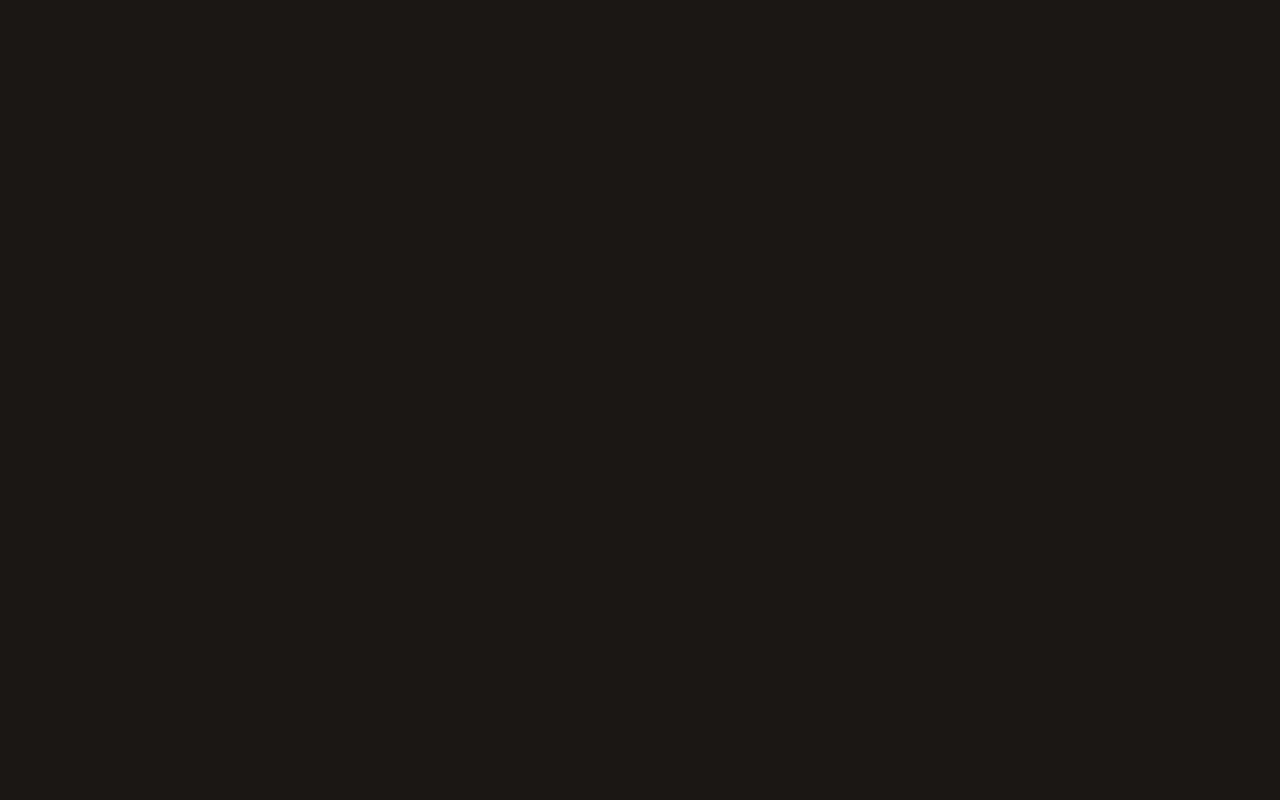
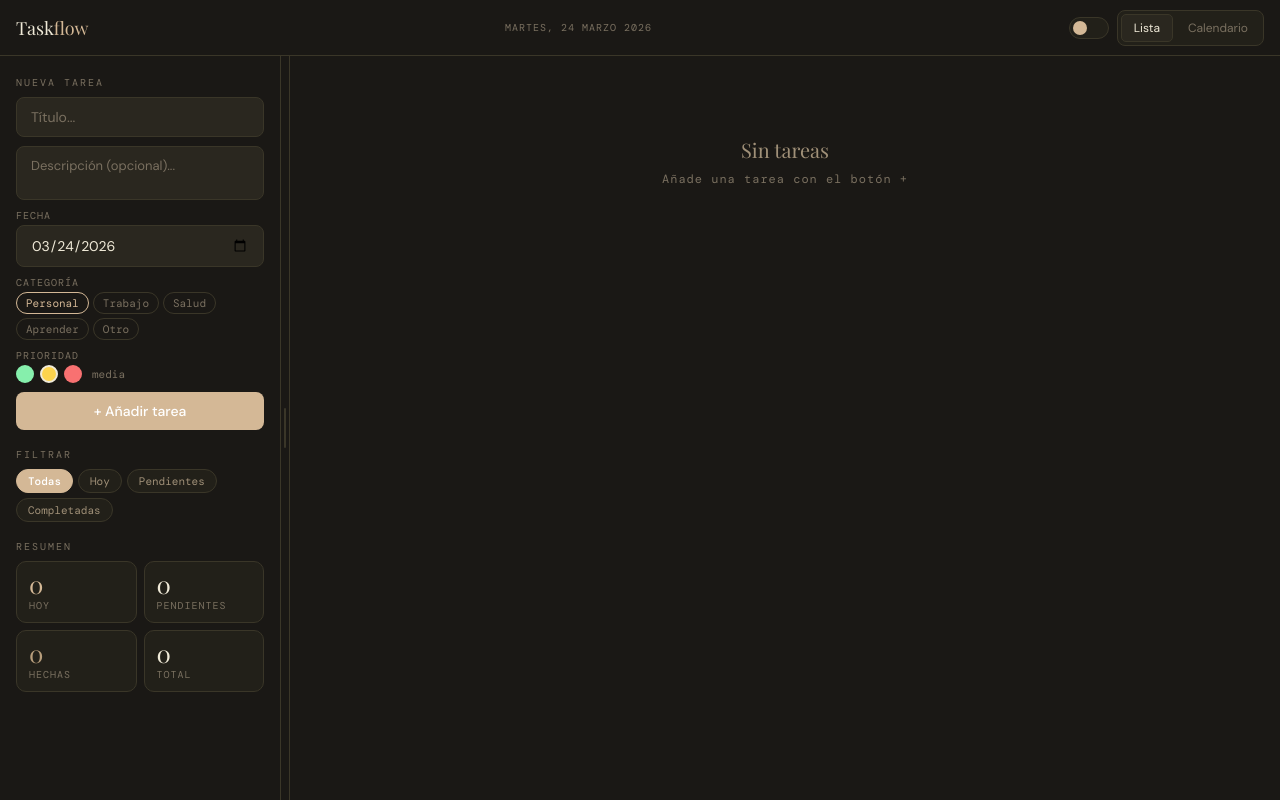
Before and after one commit to dipestana/taskFlow, a plain HTML site: page index.html in a window 1280 px wide. Drawn offline with nearby package versions, Linux system fonts and the light colour scheme; a web font is replaced by a local one.

Commit message:
Change app display from none to flex

```diff
--- a/index.html
+++ b/index.html
@@ -73,7 +73,7 @@
   [data-theme="light"] .btn-primary { color:#fff; }
 
   /* APP */
-  #app { display:none; flex-direction:column; min-height:100vh; }
+  #app { display:flex; flex-direction:column; min-height:100vh; }
 
   /* HEADER */
   header { display:flex; align-items:center; padding:0 16px; height:56px; border-bottom:1px solid var(--border); position:sticky; top:0; background:var(--bg); z-index:200; gap:10px; }
```
